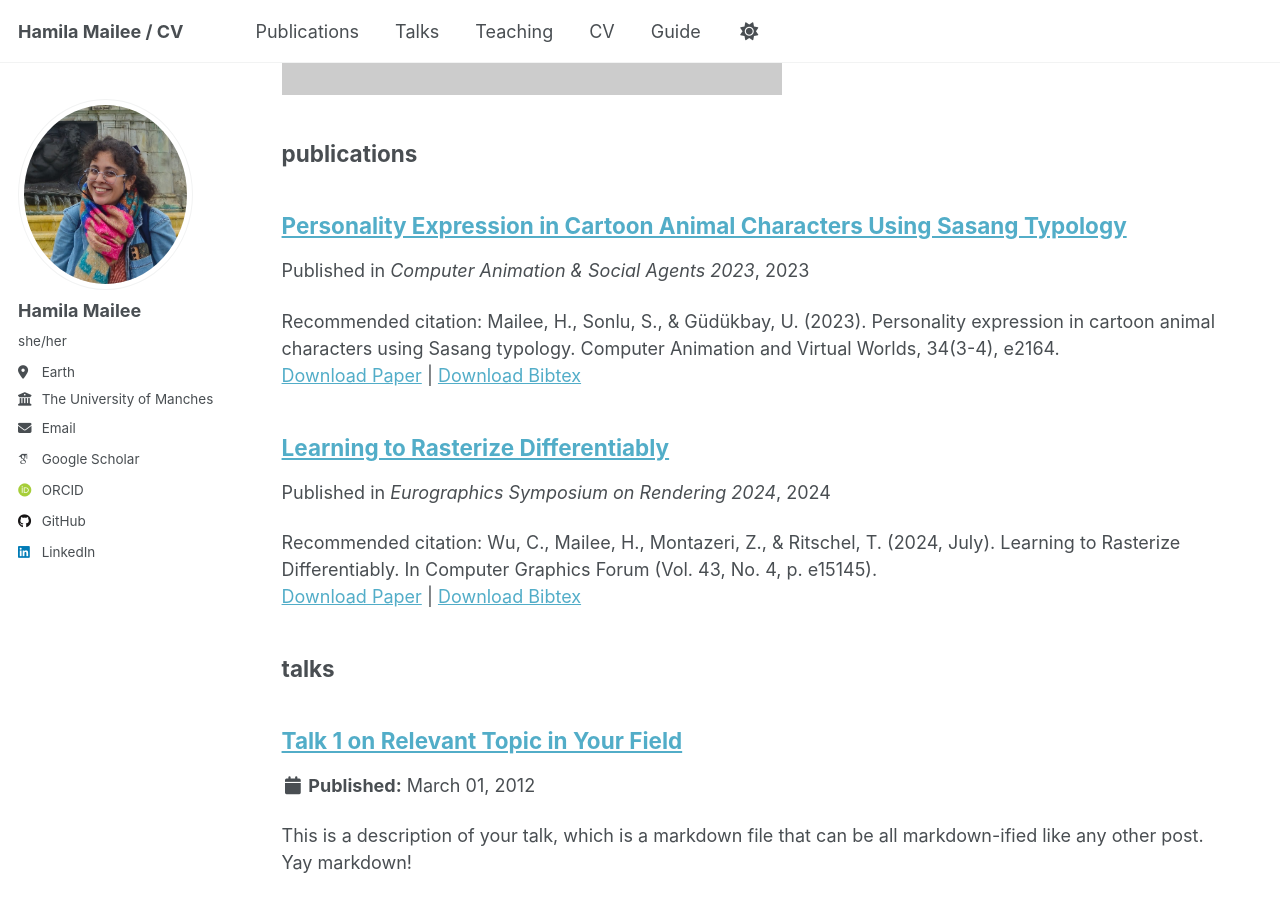
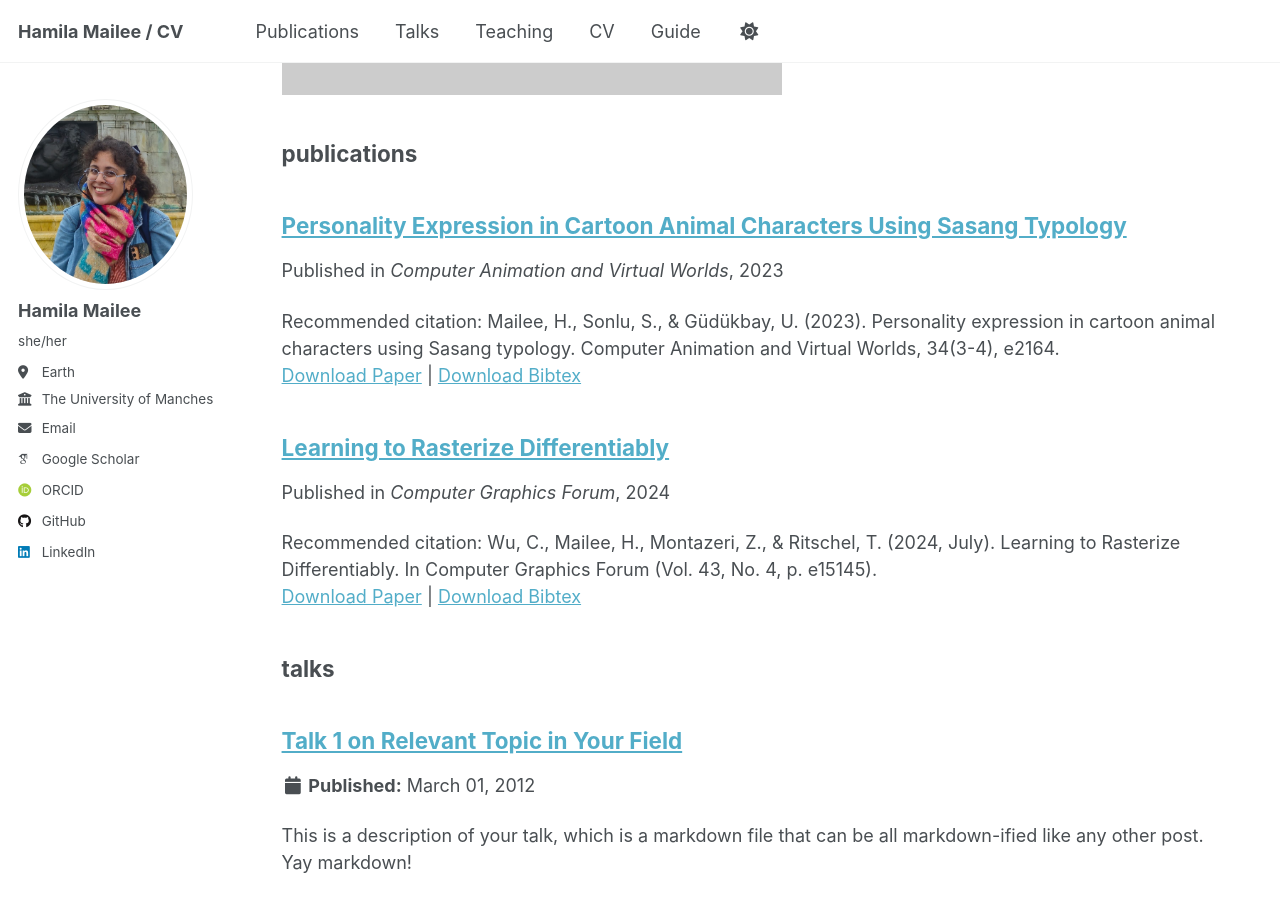
Before and after one commit to hamilamailee/hamilamailee.github.io, a Jekyll site: the page built from _pages/sitemap.md, in a window 1280 px wide and 900 px high, scrolled down 3796 px. Built offline with Jekyll 4.4.1, drawn with Linux system fonts in a browser that asks for light colours; some web fonts are replaced.

Commit message:
Update venue

```diff
--- a/_publications/2023-05-Personality-Expression-in-Cartoon-Animal-Characters-Using-Sasang-Typology.md
+++ b/_publications/2023-05-Personality-Expression-in-Cartoon-Animal-Characters-Using-Sasang-Typology.md
@@ -5,7 +5,7 @@ category: conferences
 permalink: /publication/2023-05-Personality-Expression-in-Cartoon-Animal-Characters-Using-Sasang-Typology
 # excerpt: 'This paper is about the number 1. The number 2 is left for future work.'
 date: 2023-05-18
-venue: 'Computer Animation & Social Agents 2023'
+venue: 'Computer Animation and Virtual Worlds'
 # slidesurl: 'http://academicpages.github.io/files/slides1.pdf'
 paperurl: 'http://academicpages.github.io/files/2023-05-Personality-Expression-in-Cartoon-Animal-Characters-Using-Sasang-Typology.pdf'
 bibtexurl: 'http://academicpages.github.io/files/2023-05-Personality-Expression-in-Cartoon-Animal-Characters-Using-Sasang-Typology.bib'
--- a/_publications/2024-07-Learning-to-Rasterize-Differentiably.md
+++ b/_publications/2024-07-Learning-to-Rasterize-Differentiably.md
@@ -5,7 +5,7 @@ category: conferences
 permalink: /publication/2024-07-Learning-to-Rasterize-Differentiably
 # excerpt: 'This paper is about the number 1. The number 2 is left for future work.'
 date: 2024-07-24
-venue: 'Eurographics Symposium on Rendering 2024'
+venue: 'Computer Graphics Forum'
 # slidesurl: 'http://academicpages.github.io/files/slides1.pdf'
 paperurl: 'http://academicpages.github.io/files/2024-07-Learning-to-Rasterize-Differentiably'
 bibtexurl: 'http://academicpages.github.io/files/2024-07-Learning-to-Rasterize-Differentiably'
```
